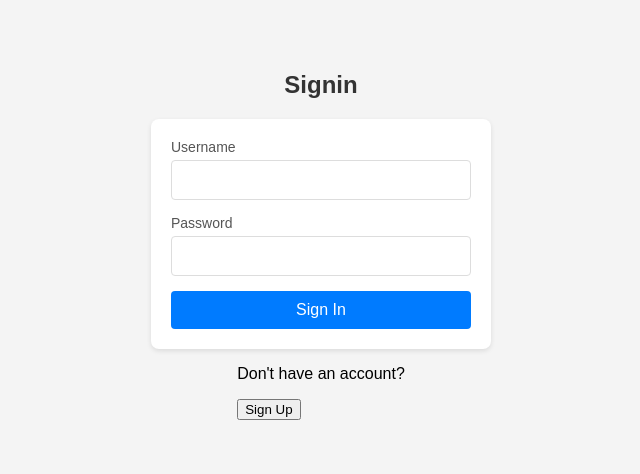
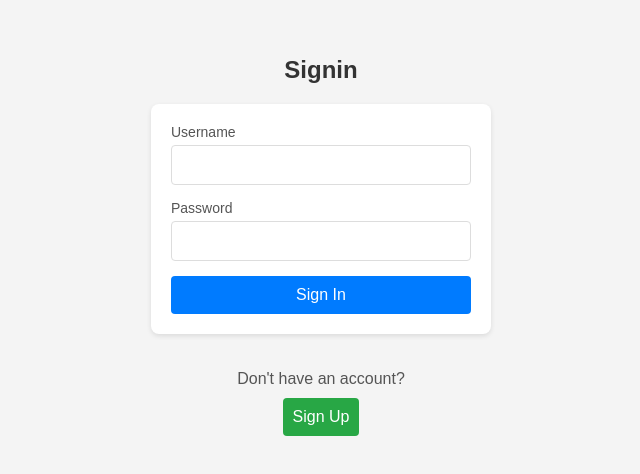
Before and after one commit to samarthsgithub/FriendMe, a React (Create React App) app in the folder frontend/: page /signin in a window 1280 px wide. Shown: the part 164-638 px from the top of the page, without its empty margins (319-959 px from the left). Built offline with nearby package versions, Linux system fonts and the light colour scheme.

Commit message:
Update Auth.css

```diff
--- a/frontend/src/styles/Auth.css
+++ b/frontend/src/styles/Auth.css
@@ -1,4 +1,3 @@
-/* src/pages/Auth.css */
 .auth-container {
     display: flex;
     flex-direction: column;
@@ -51,3 +50,28 @@
   .auth-form button:hover {
     background-color: #0056b3;
   }
+
+  /* Styling for the signup button in the signin page */
+  .redirect-container {
+    margin-top: 20px;
+    text-align: center;
+  }
+
+  .redirect-container p {
+    margin-bottom: 10px;
+    color: #555;
+  }
+
+  .signup-button {
+    padding: 10px;
+    border: none;
+    border-radius: 4px;
+    background-color: #28a745;
+    color: #fff;
+    font-size: 16px;
+    cursor: pointer;
+  }
+
+  .signup-button:hover {
+    background-color: #218838;
+  }
```
